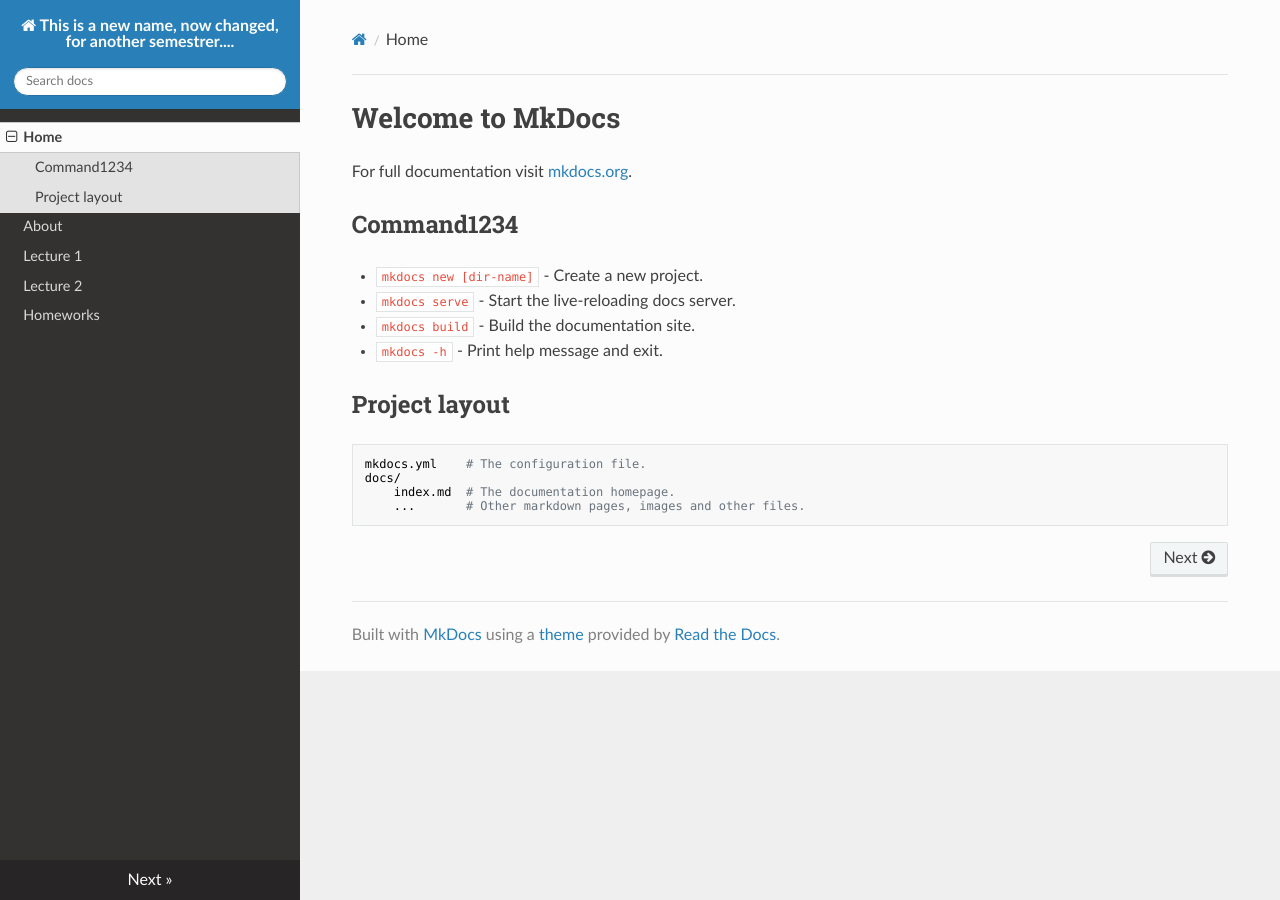
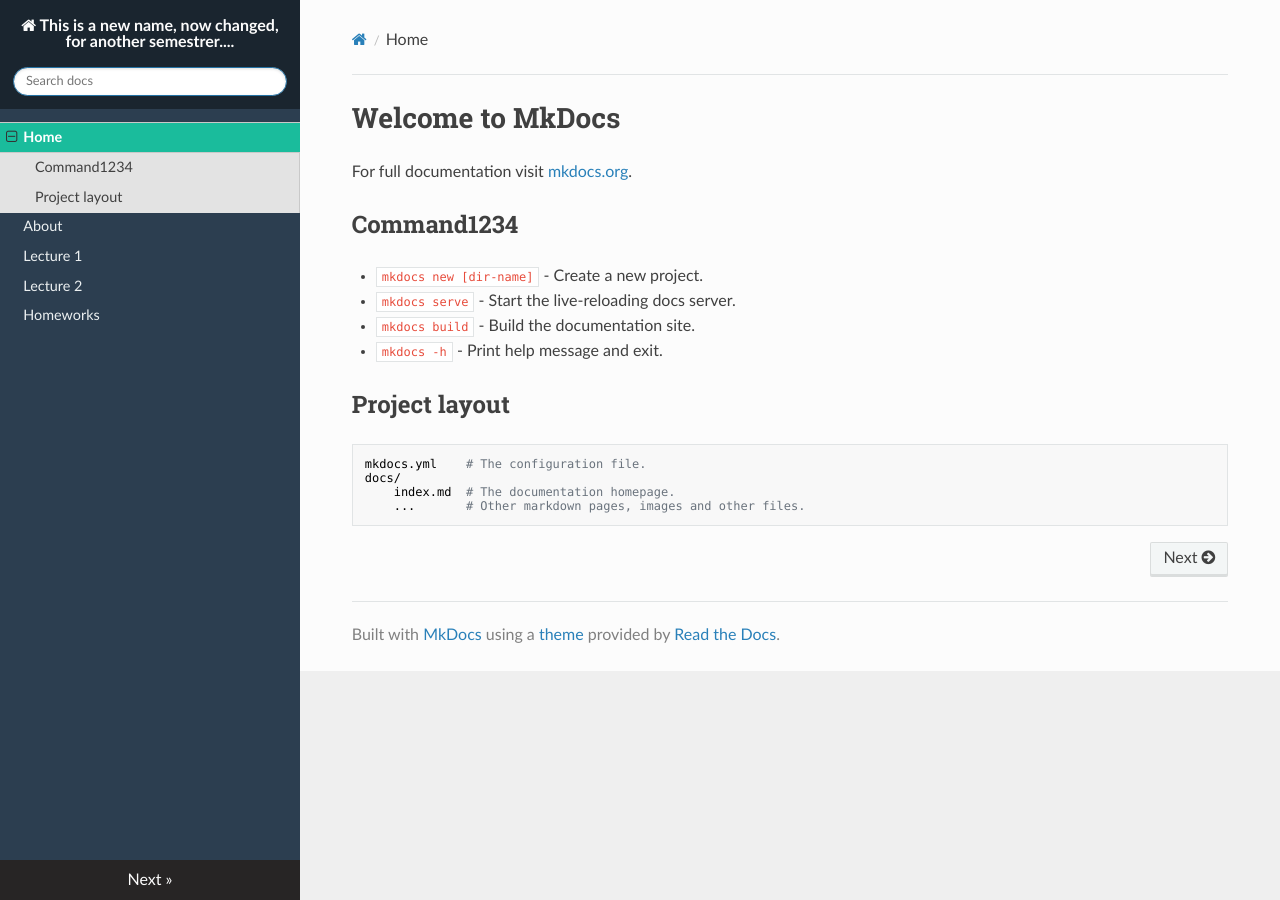
Before and after one commit to abilandz/ab, an MkDocs documentation site: the page built from docs/index.md, in a window 1280 px wide. Built offline with MkDocs 1.6.1, drawn with Linux system fonts in a browser that asks for light colours; nearby versions of some CDN libraries.

Commit message:
minor update

```diff
--- a/docs/stylesheets/extra.css
+++ b/docs/stylesheets/extra.css
@@ -2,3 +2,52 @@
     max-width: none;
     /* max-width: 1200px; */
 }
+
+/* Narrow the sidebar (default is ~300px) */
+/*
+.wy-nav-side {
+    width: 250px;
+}
+*/
+
+/* Adjust the content area so it shifts correctly, must be the same value as above */
+/*
+.wy-nav-content-wrap {
+    margin-left: 250px;
+}
+*/
+
+/* Also update the mobile shift behavior */
+/*
+.wy-nav-side.shift {
+    width: 250px;
+}
+*/
+
+/* 1. Main sidebar background */
+.wy-nav-side {
+    background: #2c3e50;          /* Change this color */
+}
+
+/* 2. Search box area at the top of the sidebar */
+.wy-side-nav-search {
+    background: #1a252f;          /* Usually a slightly darker shade */
+}
+
+/* 3. Hover color on navigation links */
+.wy-menu-vertical a:hover {
+    background-color: #34495e;
+    color: #ffffff;
+}
+
+/* 4. Currently active / selected page */
+.wy-menu-vertical li.current > a,
+.wy-menu-vertical li.current a:hover {
+    background-color: #1abc9c;    /* Accent color for current page */
+    color: #ffffff;
+}
+
+/* 5. Text color of normal links */
+.wy-menu-vertical a {
+    color: #ecf0f1;
+}
```
